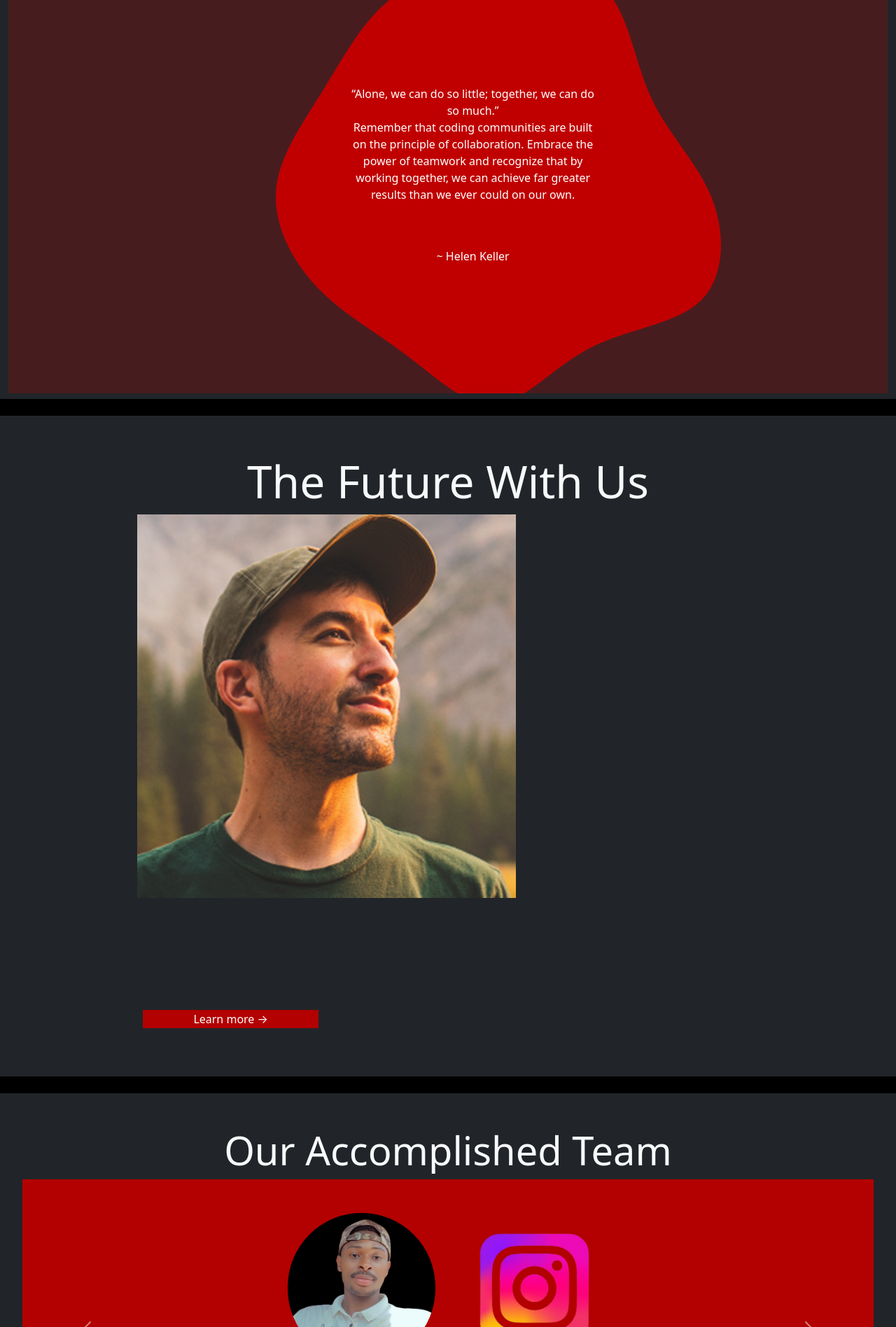
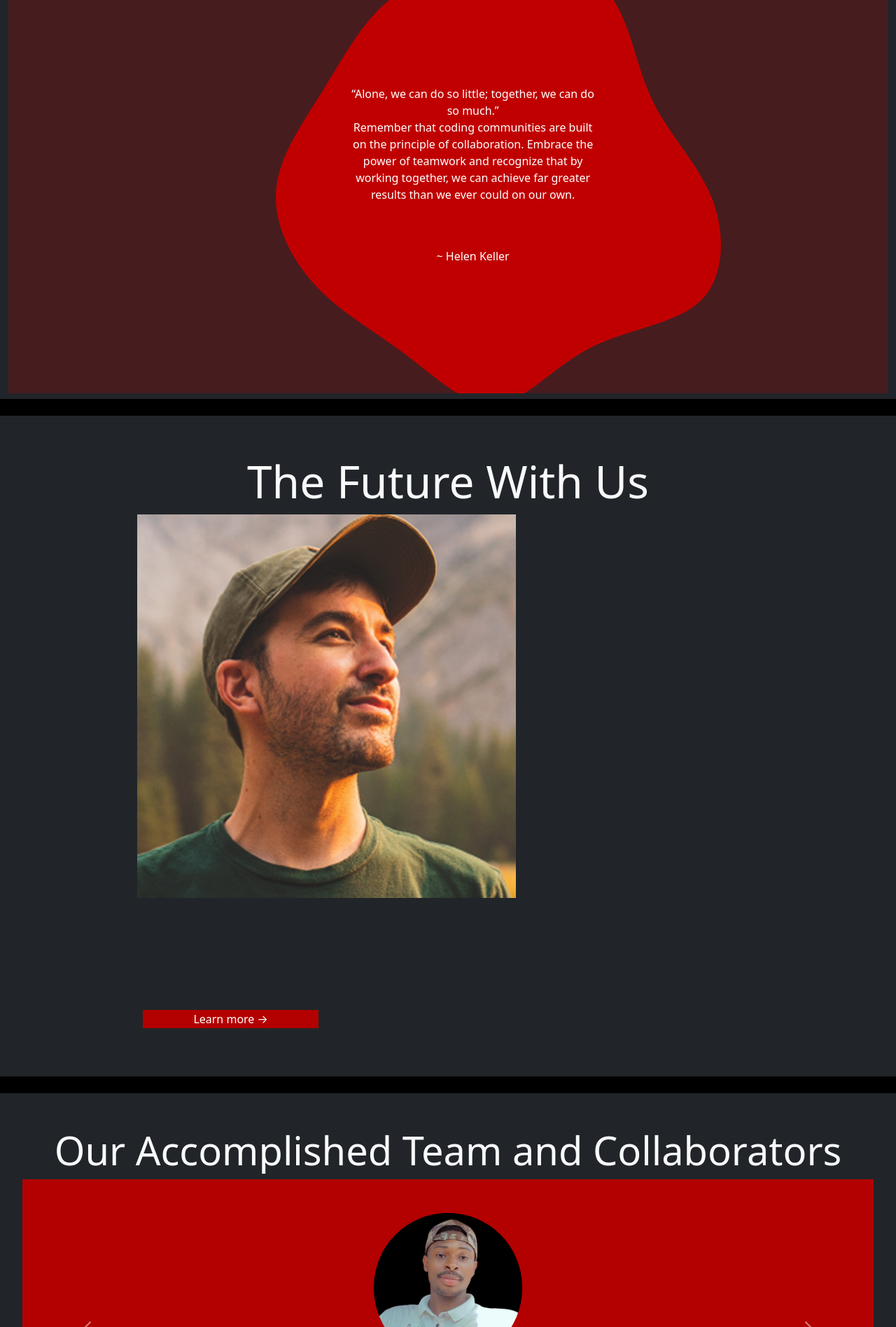
Before and after one commit to My-codeteam/CodeXio, a Django app: page / in a window 1280 px wide. Shown: the part 1240-3136 px from the top of the page at 70% size. Run offline with Django 4.2, Linux system fonts and the light colour scheme; some libraries are stand-ins or nearby versions.

Commit message:
Update index.html

```diff
--- a/codexio_main/templates/codexio_main/index.html
+++ b/codexio_main/templates/codexio_main/index.html
@@ -6,6 +6,7 @@
     <link rel="stylesheet" href="{% static "codexio_main/index.css" %}">
     <link rel="stylesheet" href="https://cdnjs.cloudflare.com/ajax/libs/animate.css/4.1.1/animate.min.css"/>
     <script src="https://code.jquery.com/jquery-3.4.1.js"></script>
+    {% comment %} <link rel="stylesheet" href="https://cdn.jsdelivr.net/npm/bootstrap-icons@1.11.3/font/bootstrap-icons.css"/> {% endcomment %}
 {% endblock %}
 
 {% block title %}
@@ -27,9 +28,6 @@
     </li>
     <li class="nav-item">
     <a href="#about" class="nav-link">About</a>
-    </li>
-    <li class="nav-item">
-    <a href="#contact" class="nav-link">Contact</a>
     </li>
     {% if not user.is_authenticated %}
     <li>
@@ -108,79 +106,63 @@
 </section>
 <br>
 <section class="team bg-dark py-5 text-center our-team">
-    <h2 class="display-4 text-light text-center">Our Accomplished Team</h2>
+    <h2 class="display-4 text-light text-center">Our Accomplished Team and Collaborators</h2>
     <div class="bg-danger carousel slide" data-bs-ride="carousel" id="images">
         <div class="carousel-inner team-inner" style="width: 100%; height: 100%">
             <!-- undecided, but the number of people in the group include their names. make it a slider of 9-->
             <!-- include codes for the fonts icon that will hang on the image. use github icon instead of linkedin, the link will be updated by the backend teams -->
             <div class="carousel-item active" data-bs-interval="1000">
-                <div>
-                    <img src="{% static "codexio_main/images/team-pics/team-5.png" %}" alt="pic">
-                    <a href="https://github.com/Bountukp20" class="instagram"><img src="{% static "codexio_main/images/social-icons/github-icon.png" %}"></a>
-                </div>
+                <a href="#" target="_blank"><img src="{% static "codexio_main/images/team-pics/team-5.png" %}" alt="pic"></a>
+                {% comment %} <a href="#" class="instagram"><img src="{% static "codexio_main/images/social-icons/social-link.png" %}"></a> {% endcomment %}
                 <h3 class="team-h3">Marvel Ukpong</h3>
                 <p>Python/Django Web Developer and Data Scientist and Analyst.</p>
                 <p>CEO and Founder of MarvCode and CodexMingle, Co-Founder Nexora.</p>
             </div>
             <div class="carousel-item">
-                <div>
-                    <img src="{% static "codexio_main/images/team-pics/team-4.png" %}" alt="pic">
-                    <a href="#" class="instagram"><img src="{% static "codexio_main/images/social-icons/Instagram-icon.png" %}"></a>
-                </div>
+                <a href="#" target="_blank"><img src="{% static "codexio_main/images/team-pics/team-4.png" %}" alt="pic"></a>
+                {% comment %} <a href="#" class="instagram"><img src="{% static "codexio_main/images/social-icons/social-link.png" %}"></a> {% endcomment %}
                 <h3 class="team-h3">Raphael Chigozie</h3>
                 <p>Digital Marketer and Chief Tech Organizer of CodexMingle. Co-Founder of CodexMingle.</p>
                 <p>Founder of Nexora</p>
             </div>
             <div class="carousel-item">
-                <div>
-                    <img src="#" alt="pic">
-                    <a href="#" class="instagram"><img src="{% static "codexio_main/images/social-icons/Instagram-icon.png" %}"></a>
-                </div>
+                <a href="#" target="_blank"><img src="#" alt="pic"></a>
+                {% comment %} <a href="#" class="instagram"><img src="{% static "codexio_main/images/social-icons/social-link.png" %}"></a> {% endcomment %}
                 <h3 class="team-h3">Samuel Oleru</h3>
-                <p>Front-end Developer and Business Manager.</p>
-                <p>Co-Founder of CodexMingle and Co-CTO</p>
             </div>
             <div class="carousel-item">
-                <div>
-                    <img src="{% static "codexio_main/images/team-pics/team-3.png" %}" alt="pic">
-                    <a href="#" class="instagram"><img src="{% static "codexio_main/images/social-icons/Instagram-icon.png" %}"></a>
-                </div>
-                <h3 class="team-h3">Michelle Nifemi</h3>
-                <p>Fullstack/Django Web Developer and Data Adminstrator and Analyst.</p>
-            </div>
-            <div class="carousel-item">
-                <div>
+                <div class="profile-pic">
                     <img src="{% static "codexio_main/images/team-pics/team-6.png" %}" alt="pic">
-                    <a href="#" class="instagram"><img src="{% static "codexio_main/images/social-icons/Instagram-icon.png" %}"></a>
+                    {% comment %} <a href="#" class="instagram"><img src="{% static "codexio_main/images/social-icons/social-link.png" %}"></a> {% endcomment %}
                 </div>
                 <h3 class="team-h3">Idris Olasunkanmi</h3>
                 <p>React Front-end Developer</p>
             </div>
             <div class="carousel-item">
-                <div>
-                    <img src="{% static "codexio_main/images/team-pics/team-1.png" %}" alt="pic">
-                    <a href="https://www.instagram.com/heis_nnamdi?igsh=YzljYTk1ODg3Zg==" class="instagram"><img src="{% static "codexio_main/images/social-icons/Instagram_icon.png" %}"></a>
-                </div>
+                <a href="#" target="_blank"><img src="{% static "codexio_main/images/team-pics/team-3.png" %}" alt="pic"></a>
+                {% comment %} <a href="#" class="instagram"><img src="{% static "codexio_main/images/social-icons/social-link.png" %}"></a> {% endcomment %}
+                <h3 class="team-h3">Michelle Nifemi</h3>
+                <p>Fullstack/Django Web Developer and Data Adminstrator and Analyst.</p>
+            </div>
+            <div class="carousel-item">
+                <a href="https://www.instagram.com/heis_nnamdi?igsh=YzljYTk1ODg3Zg==" target="_blank"><img src="{% static "codexio_main/images/team-pics/team-1.png" %}" alt="pic"></a>
+                {% comment %} <a href="https://www.instagram.com/heis_nnamdi?igsh=YzljYTk1ODg3Zg==" class="instagram"><img src="{% static "codexio_main/images/social-icons/social-link.png" %}"></a> {% endcomment %}
                 <h3 class="team-h3">Nnamdi Ndukwu</h3>
                 <p>React Front-end Developer</p>
             </div>
             <div class="carousel-item">
-                <div>
-                    <img src="{% static "codexio_main/images/team-pics/team-2.png" %}" alt="pic">
-                    <a href="#" class="instagram"><img src="{% static "codexio_main/images/social-icons/Instagram-icon.png" %}"></a>
-                </div>
+                <a href="#" target="_blank"><img src="{% static "codexio_main/images/team-pics/team-2.png" %}" alt="pic"></a>
+                {% comment %} <a href="#" cla<a href=ss="instagram"><img src="{% static "codexio_main/images/social-icons/social-link.png" %}"></a> {% endcomment %}
                 <h3 class="team-h3">Destiny Omorhienrhien</h3>
                 <p>Python/Django Developer</p>
             </div>
             <div class="carousel-item">
-                <div>
-                    <img src="#" alt="pic">
-                    <a href="#" class="instagram"><i class="fab fa-github"></li></a>
-                </div>
+                <a href="#" target="_blank"><img src="#" alt="pic"></a>
+                {% comment %} <a href="#" class="instagram"><i class="fab fa-github"></li></a> {% endcomment %}
                 <h3 class="team-h3">Michelle Rodrigues</h3>
                 <p>Python/Django Developer, Business Owner, Team Supporter of CodexMingle</p>
             </div>
-            <button type="button" class="carousel-control-prev" data-bs-slide="prev" dataa-bs-target="#images">
+            <button type="button" class="carousel-control-prev" data-bs-slide="prev" data-bs-target="#images">
                 <span class="carousel-control-prev-icon"></span>
             </button>
             <button type="button" class="carousel-control-next" data-bs-slide="next" data-bs-target="#images">
@@ -207,6 +189,12 @@
         </div>
     </div>
 </section>
-<footer class="footer-sec"></footer>
+<footer class="footer-sec">
+    <div class="social-container">
+        <div class="twitter"><a href="#"><img src="{% static "codexio_main/images/social-icons/twitter-icon.png" %}" alt="pic"></a></div>
+        <div class="gmail"><a href="#"><img src="{% static "codexio_main/images/social-icons/gmail-icon.png" %}" alt="pic"></a></div>
+        <div class="youtube"><a href="#"><img src="{% static "codexio_main/images/social-icons/youtube-icon.png" %}" alt="pic"></a></div>
+    </div>
+</footer>
 
 {% endblock %}
```
